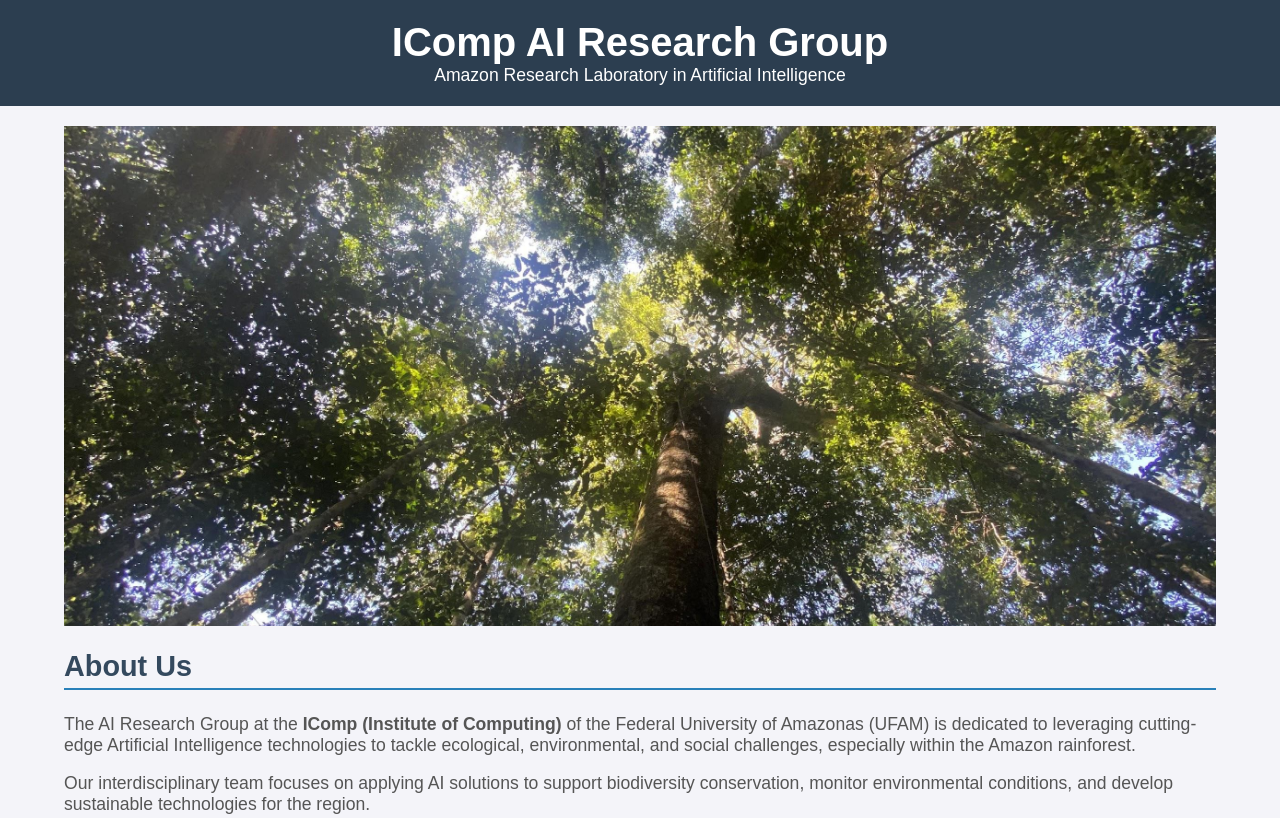
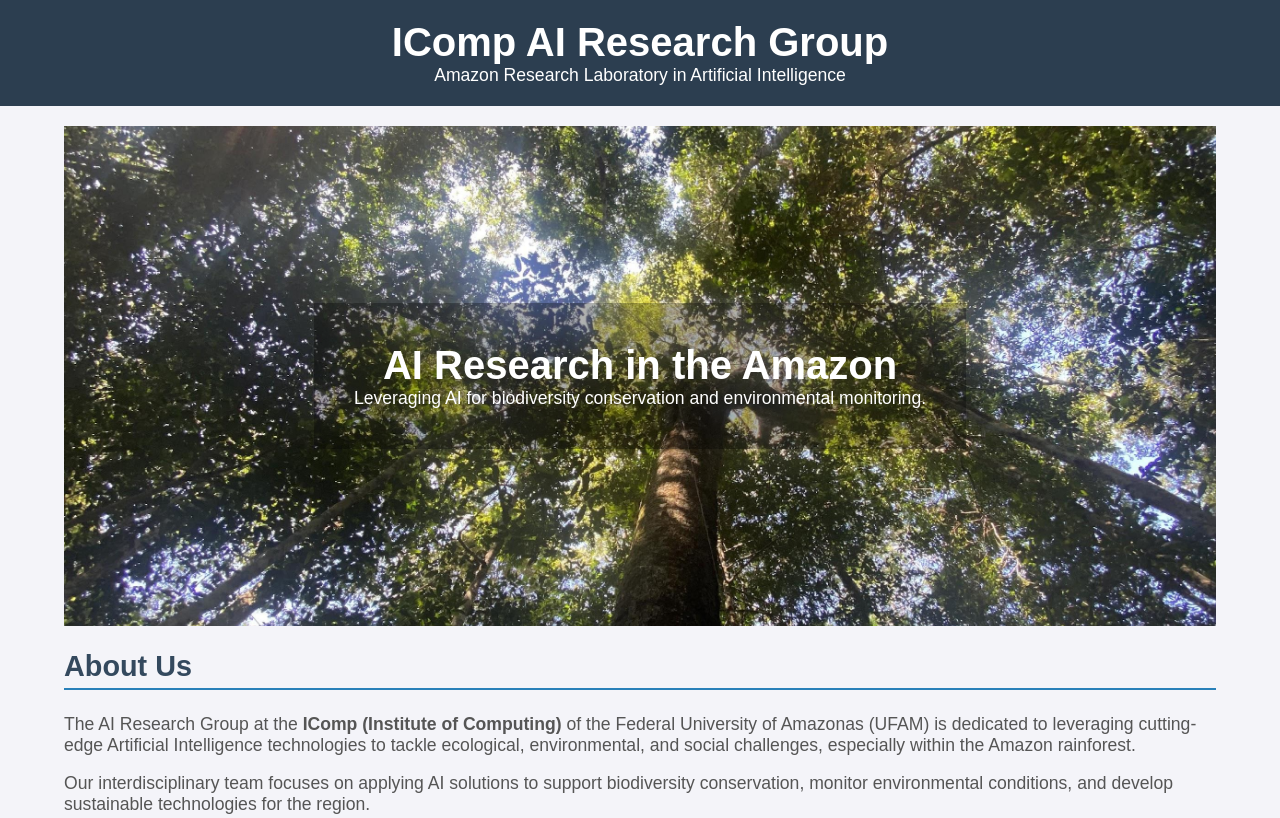
Before and after one commit to lapiam/lapiam.github.io, a plain HTML site: page index.html in a window 1280 px wide. Shown: the top 818 px of the page. Drawn offline with Linux system fonts and the light colour scheme.

Commit message:
Update index.html

```diff
--- a/index.html
+++ b/index.html
@@ -26,7 +26,7 @@
         }
 
         header p {
-            color: white;
+            color: white; /* Ensure this phrase is white */
             margin: 0;
         }
 
@@ -39,6 +39,11 @@
 
         p {
             color: #555;
+            font-size: 1.1em;
+        }
+
+        p1 {
+            color: white;
             font-size: 1.1em;
         }
 
@@ -59,6 +64,20 @@
             background-position: center;
             height: 500px;
             color: white;
+            display: flex;
+            align-items: center;
+            justify-content: center;
+            text-align: center;
+        }
+
+        .background-section h2 {
+            font-size: 2.5em;
+            text-shadow: 2px 2px 8px rgba(0, 0, 0, 0.7);
+        }
+
+        .section-content {
+            padding: 40px;
+            background: rgba(0, 0, 0, 0.3);
         }
 
         a {
@@ -80,7 +99,10 @@
 
 <div class="container">
     <section class="background-section">
-        <!-- Removed the text box here -->
+        <div class="section-content">
+            <h1>AI Research in the Amazon</h1>
+            <p1>Leveraging AI for biodiversity conservation and environmental monitoring.</p1>
+        </div>
     </section>
 
     <section class="section">
```
